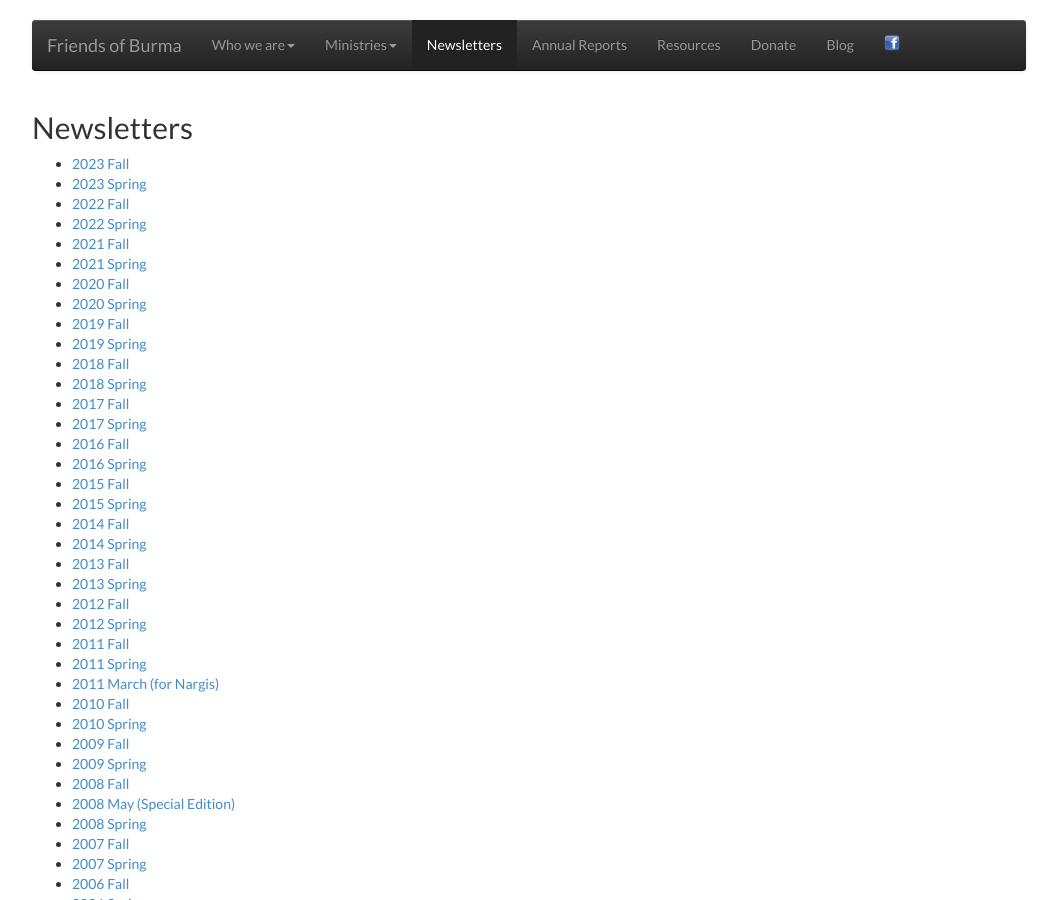
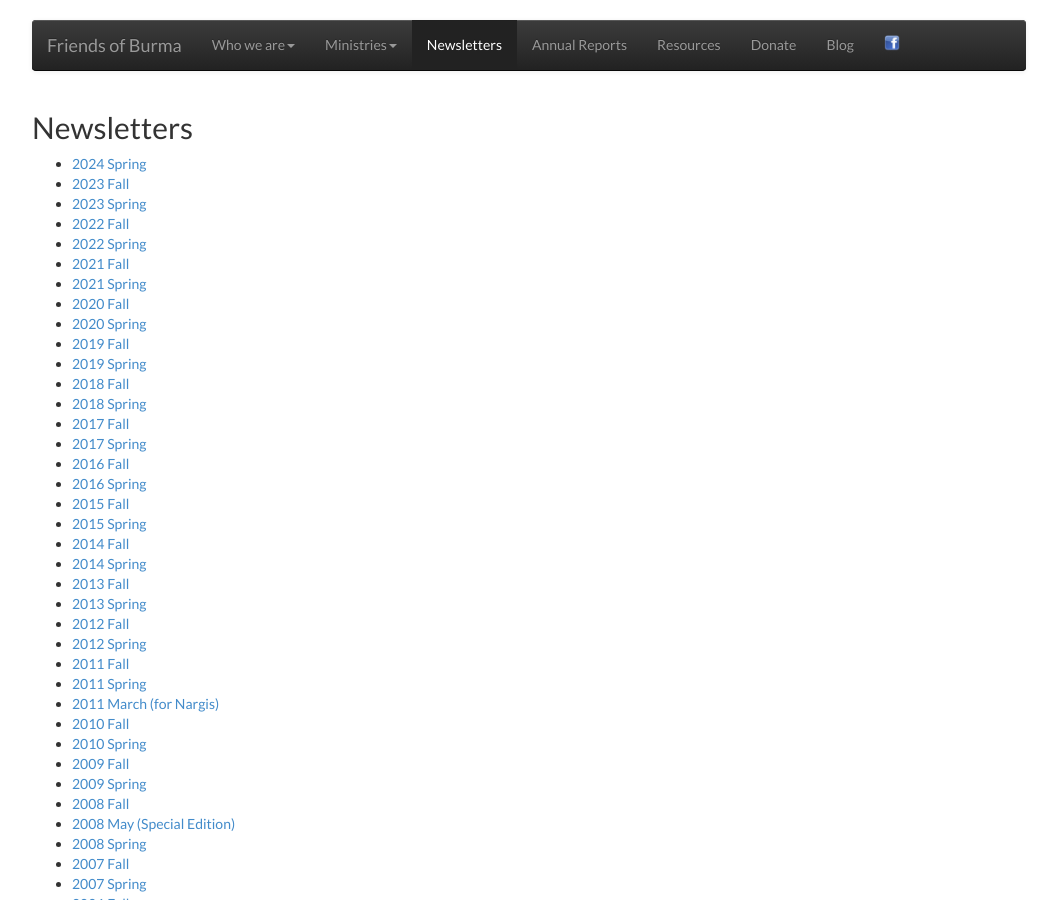
Before and after one commit to friendsofburma/friendsofburma.github.io, a Jekyll site: the page built from _pages/newsletter.md, in a window 1280 px wide and 900 px high. Shown: the whole window, without its empty margins (111-1168 px from the left). Built offline with Jekyll 4.4.1, drawn with Linux system fonts in a browser that asks for light colours.

Commit message:
Spring 2024 newsletter.

```diff
--- a/_pages/newsletter.md
+++ b/_pages/newsletter.md
@@ -9,6 +9,7 @@ permalink: /newsletters/
 
 ## Newsletters
 
+-   [2024 Spring](/static/docs/newsletter_spring_2024.pdf)
 -   [2023 Fall](/static/docs/newsletter_fall_2023.pdf)
 -   [2023 Spring](/static/docs/newsletter_spring_2023.pdf)
 -   [2022 Fall](/static/docs/newsletter_fall_2022.pdf)
```
Also changed, not shown: 1 other file.
